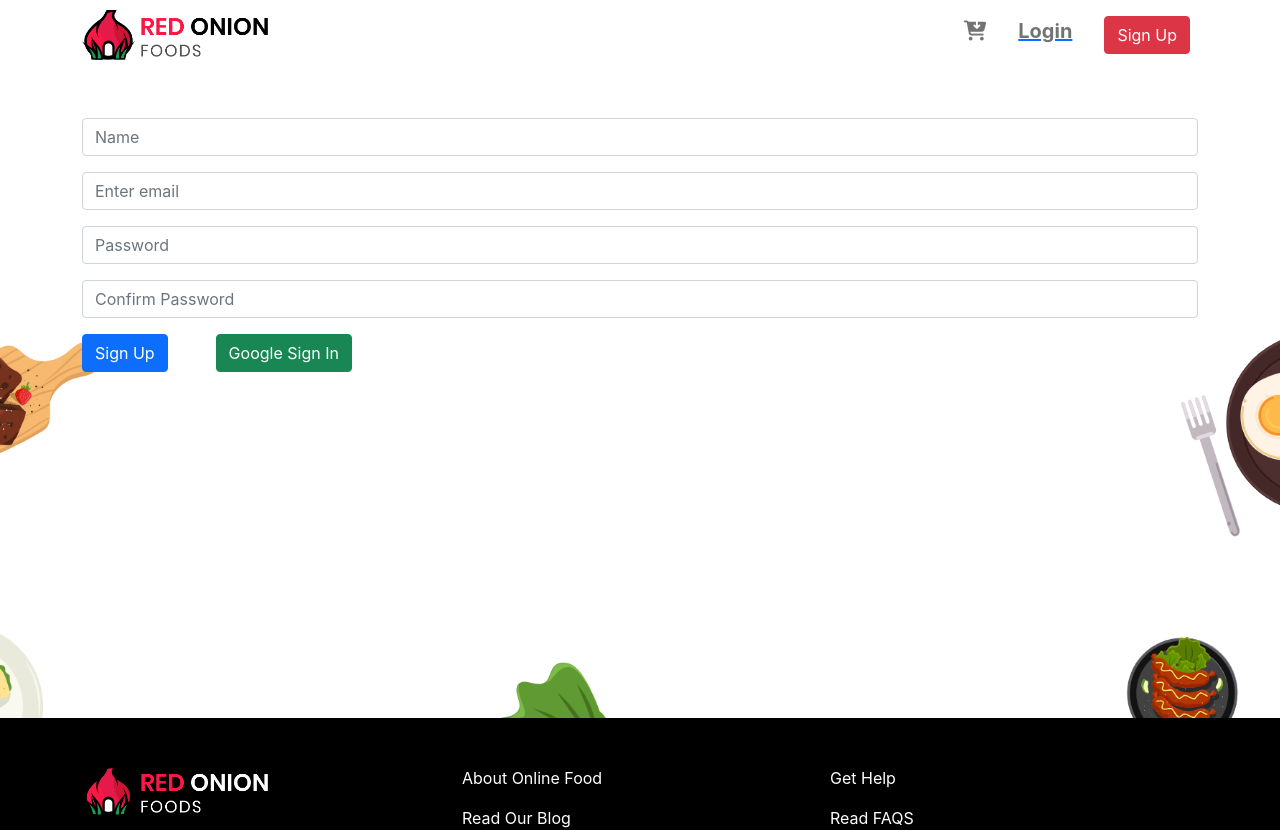
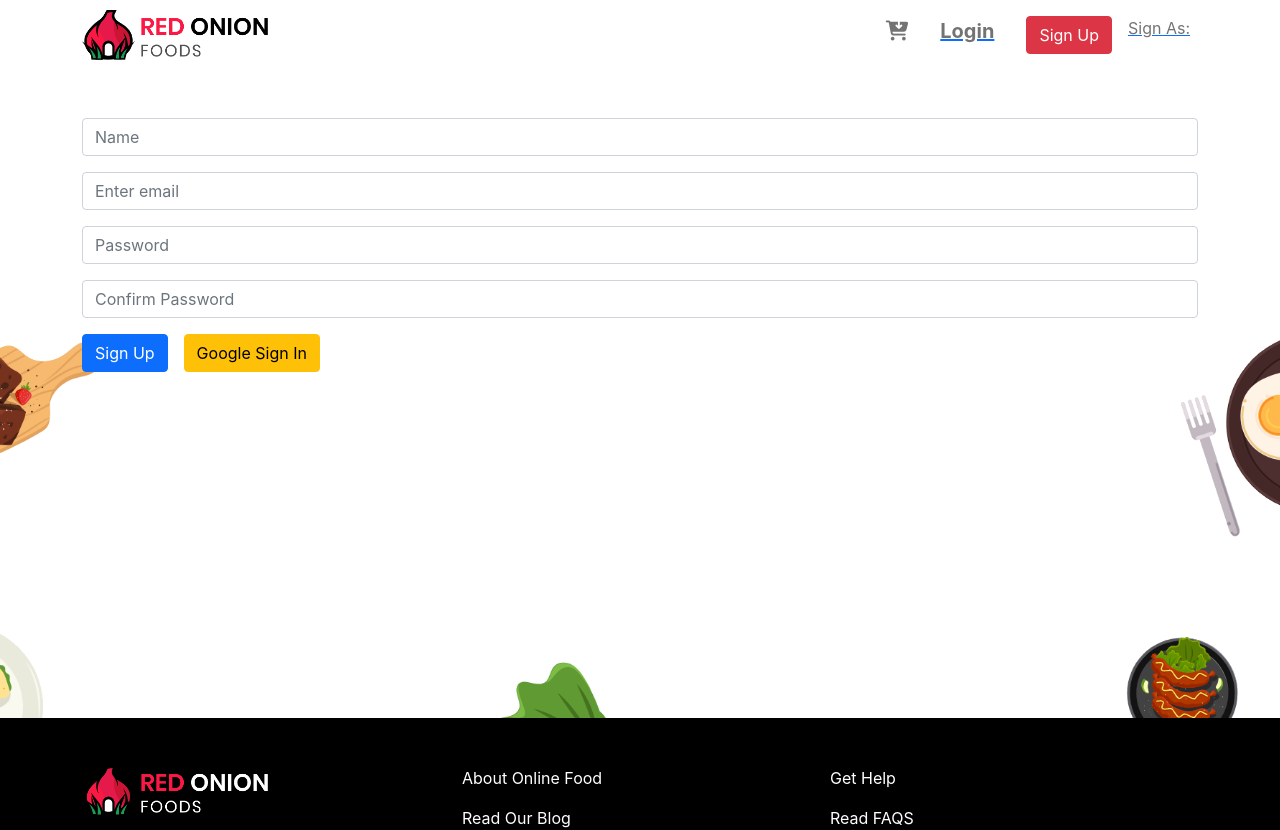
Before and after one commit to Dip-Baidya/Hot-onion-restaurent, a React (Create React App) app: page /login in a window 1280 px wide. Shown: the top 830 px of the page. Built offline with nearby package versions, Linux system fonts and the light colour scheme; no server answers.

Commit message:
Complete google Firebase Authentication

```diff
--- a/src/App.js
+++ b/src/App.js
@@ -1,4 +1,3 @@
-import logo from './logo.svg';
 import './App.css';
 import Header from './Components/Shared/Header/Header';
 import Home from './Components/Home/Home';
@@ -8,15 +7,13 @@ import {
   BrowserRouter as Router,
   Switch,
   Route,
-  Link,
-  useRouteMatch,
-  useParams
 } from "react-router-dom";
 import Login from './Components/Login/Login';
+import AuthProvider from './contexts/AuthProvider';
 
 function App() {
   return (
-    <div>
+      <AuthProvider>
         <Router>
           <Header></Header>
           <Switch>
@@ -32,7 +29,8 @@ function App() {
           </Switch>
           <Footer> </Footer>
         </Router>
-    </div>
+      </AuthProvider>
+
   );
 }
 
--- a/src/Components/Firebase/firebase.confiq.js
+++ b/src/Components/Firebase/firebase.config.js
@@ -5,6 +5,6 @@ const firebaseConfig = {
     storageBucket: "red-onion-restaurant-b498f.appspot.com",
     messagingSenderId: "1048175589680",
     appId: "1:1048175589680:web:c2deaed2fb145cbecdb0f5"
-};
+  };
 
 export default firebaseConfig;
--- a/src/Components/Firebase/firebase.init.js
+++ b/src/Components/Firebase/firebase.init.js
@@ -1,8 +1,8 @@
 import { initializeApp } from "firebase/app";
-import firebaseConfig from "./firebase.confiq";
+import firebaseConfig from "./firebase.config";
 
 const initializeAuthentication = () => {
     initializeApp(firebaseConfig);
 }
 
-export default initializeAuthentication
+export default initializeAuthentication;
--- a/src/Components/Login/Login.js
+++ b/src/Components/Login/Login.js
@@ -1,27 +1,35 @@
 import React from 'react';
+import useAuth from '../../Hooks/useAuth';
+
 import './Login.css'
 
-const Login = () => {
+const Login = (props) => {
+    const { signInUsingGoogle } = useAuth();
+
+
     return (
         <div className="Login-banner-image">
             <div className="container">
-                <form >
+                <form>
                     <div className="form-group mt-5">
-                        <input type="text" class="form-control" id="exampleInputEmail1" aria-describedby="emailHelp" placeholder="Name" />
+                        <input type="text" className="form-control" id="exampleInputEmail1" aria-describedby="emailHelp" placeholder="Name" />
                     </div>
+
                     <div className="form-group mt-3">
-                        <input type="email" class="form-control" id="exampleInputEmail1" aria-describedby="emailHelp" placeholder="Enter email" />
+                        <input type="email" className="form-control" id="exampleInputEmail1" aria-describedby="emailHelp" placeholder="Enter email" />
                     </div>
+
                     <div className="form-group mt-3">
-                        <input type="password" class="form-control" id="exampleInputPassword1" placeholder="Password" />
+                        <input type="password" className="form-control" id="exampleInputPassword1" placeholder="Password" />
                     </div>
+
                     <div className="form-group mt-3">
-                        <input type="password" class="form-control" id="exampleInputPassword1" placeholder="Confirm Password" />
+                        <input type="password" className="form-control" id="exampleInputPassword1" placeholder="Confirm Password" />
                     </div>
 
 
                     <button type="submit" className="btn btn-primary mt-3">Sign Up</button>
-                    <button className="btn btn-success mt-3 ms-5">Google Sign In</button>
+                    <button onClick={signInUsingGoogle} className="btn btn-warning mt-3 ms-3" >Google Sign In</button>
                 </form>
             </div>
         </div>
--- a/src/Components/Shared/Header/Header.js
+++ b/src/Components/Shared/Header/Header.js
@@ -1,10 +1,12 @@
 import React from 'react';
 import { NavLink } from 'react-router-dom';
+import useAuth from '../../../Hooks/useAuth';
 import logo from '../../../Pictures/logo2.png';
 import './Header.css';
 
 
 const Header = () => {
+    const { user, logOut } = useAuth();
     return (
         <>
             <nav className="navbar navbar-expand-lg navbar-light">
@@ -24,16 +26,26 @@ const Header = () => {
                                     <i class="fa-solid fa-cart-arrow-down "></i>
                                 </a>
                             </li>
-                            <li className="nav-item ps-3 pe-3">
-                                <NavLink to="/login">
-                                    <a className="nav-link navbar-font-size">Login</a>
-                                </NavLink>
-                            </li>
+                            {user?.email ?
+                                <a className="nav-link">
+                                    <button className="btn btn-danger btn-rounded" onClick={logOut}>Log Out</button>
+                                </a> :
+                                <li className="nav-item ps-3 pe-3">
+                                    <NavLink to="/login">
+                                        <a className="nav-link navbar-font-size">Login</a>
+                                    </NavLink>
+                                </li>
+                            }
                             <li className="nav-item">
                                 <NavLink to="/login">
                                     <a className="nav-link">
                                         <button className="btn btn-danger btn-rounded">Sign Up</button>
                                     </a>
+                                </NavLink>
+                            </li>
+                            <li className="nav-item">
+                                <NavLink to="/login">
+                                    <a className="nav-link">Sign As: {user?.displayName}</a>
                                 </NavLink>
                             </li>
                         </ul>
--- /dev/null
+++ b/src/Hooks/useAuth.js
@@ -0,0 +1,8 @@
+import { useContext } from "react"
+import { AuthContext } from "../contexts/AuthProvider"
+
+const useAuth = () => {
+    return useContext(AuthContext);
+}
+
+export default useAuth;
--- /dev/null
+++ b/src/Hooks/useFirebase.js
@@ -0,0 +1,56 @@
+import { GoogleAuthProvider, getAuth, signInWithPopup, signOut, onAuthStateChanged } from "firebase/auth";
+import { useEffect, useState } from "react";
+import initializeAuthentication from "../Components/Firebase/firebase.init";
+
+
+initializeAuthentication();
+
+
+const useFirebase = () => {
+    const [user, setUser] = useState({});
+    const [error, setError] = useState({});
+
+    const auth = getAuth();
+
+    const signInUsingGoogle = () => {
+
+        const googleProvider = new GoogleAuthProvider();
+
+        signInWithPopup(auth, googleProvider)
+            .then((result) => {
+                setUser(result.user);
+            })
+            .catch((error) => {
+                setError(error);
+            });
+
+    }
+
+
+    useEffect(() => {
+        onAuthStateChanged(auth, (user) => {
+            if (user) {
+                setUser(user);
+            } else {
+                setUser({});
+            }
+        });
+    }, [])
+
+    const logOut = () => {
+        signOut(auth)
+            .then(() => {
+                // Sign-out successful.
+            }).catch((error) => {
+                // An error happened.
+            });
+    }
+
+    return {
+        user,
+        signInUsingGoogle,
+        error,
+        logOut,
+    }
+}
+export default useFirebase;
--- /dev/null
+++ b/src/contexts/AuthProvider.js
@@ -0,0 +1,15 @@
+import React, { createContext } from 'react';
+import useFirebase from '../Hooks/useFirebase';
+
+export const AuthContext = createContext();
+
+const AuthProvider = ({ children }) => {
+    const allContext = useFirebase();
+    return (
+        <AuthContext.Provider value={allContext}>
+            {children}
+        </AuthContext.Provider>
+    );
+};
+
+export default AuthProvider;
```
Lines whose indentation alone changed are shown as unchanged.
